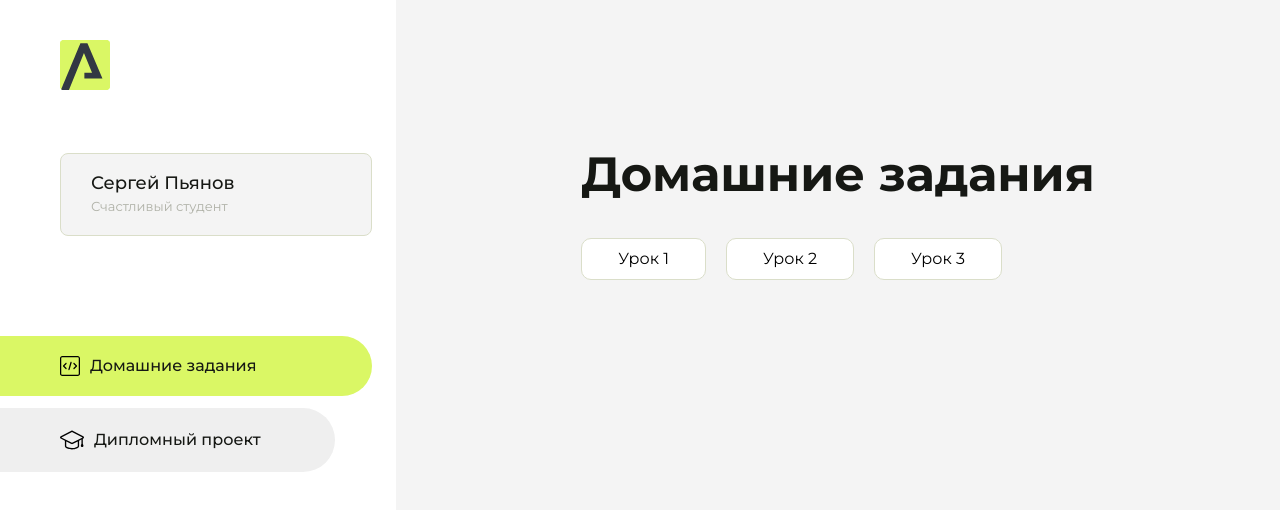
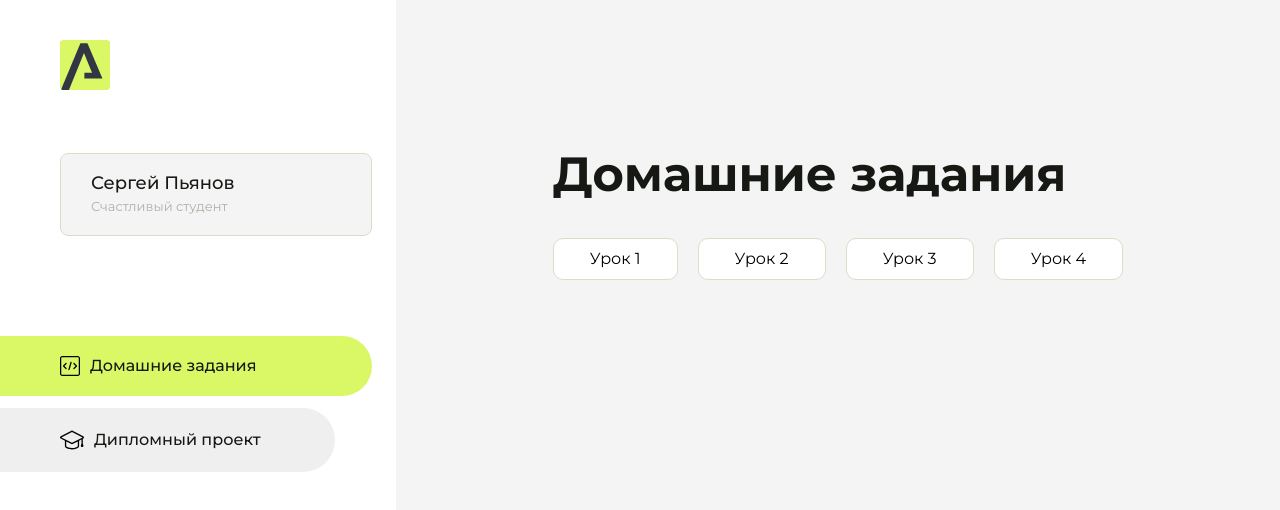
Before and after one commit to lolpyanovaiti-netizen/homework_serj, a plain HTML site: page index.html in a window 1280 px wide. Drawn offline with Linux system fonts and the light colour scheme.

Commit message:
Update index.html

```diff
--- a/index.html
+++ b/index.html
@@ -101,6 +101,9 @@
                     <li class="content__list-item">
                         <a href="Table/index.html">Урок 3</a>
                     </li>
+                    <li class="content__list-item">
+                        <a href="Form/index.html">Урок 4</a>
+                    </li>
                 </ul>
             </div>
             <div class="content__block hidden" id="diplomBlock">
```
